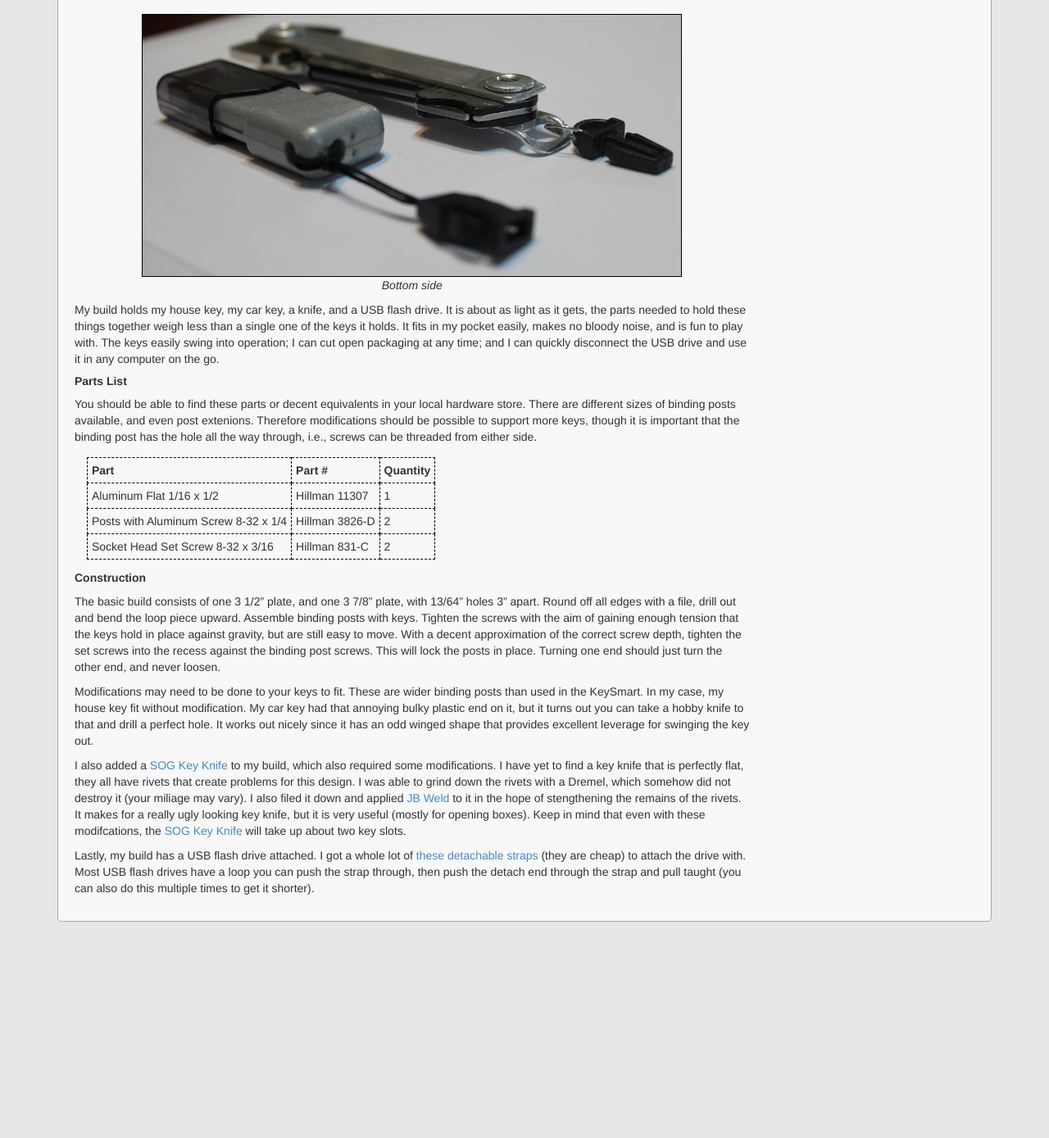
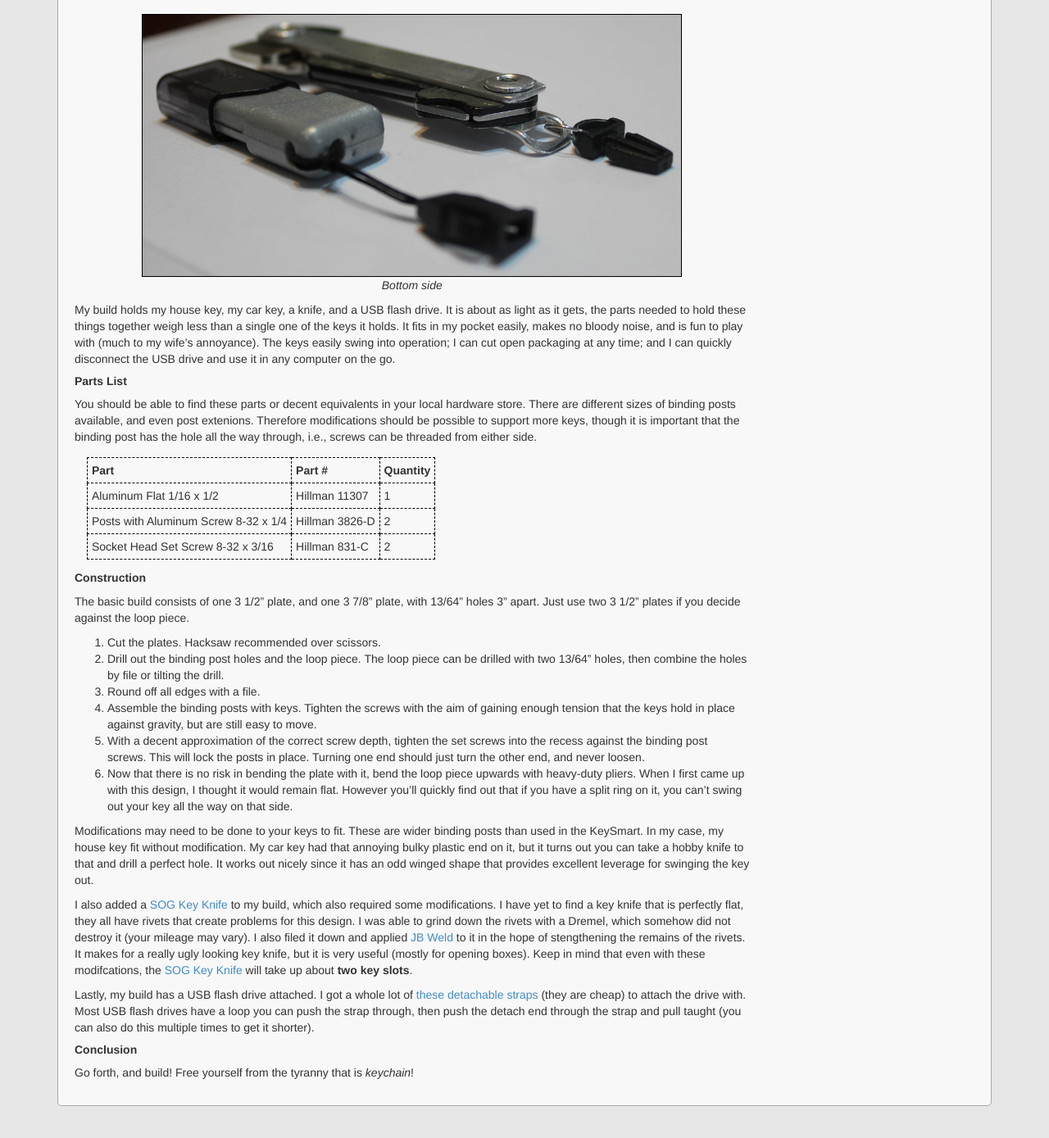
Before and after one commit to kcghost/kcghost.github.io, a Jekyll site: the page built from _posts/2016-03-18-key-holder.md, in a window 1280 px wide and 1400 px high, scrolled down 700 px. Shown: the top 1389 px of the window at 82% size. Built offline with Jekyll 4.4.1, drawn with Linux system fonts in a browser that asks for light colours; before the commit the page ends 1875 px from its top, so only the background shows below that; some of the changed text lies outside the part shown.

Commit message:
Grammar, spelling, style and content changes to key holder post.

```diff
--- a/_posts/2016-03-18-key-holder.md
+++ b/_posts/2016-03-18-key-holder.md
@@ -18,7 +18,7 @@ So I made my own. Better, Cheaper, Stronger. I have been using it for over 6 mon
 ![Key Holder Bottom](/assets/img/key_holder_bottom.jpg)
 [Bottom side](type=caption)
 
-My build holds my house key, my car key, a knife, and a USB flash drive. It is about as light as it gets, the parts needed to hold these things together weigh less than a single one of the keys it holds. It fits in my pocket easily, makes no bloody noise, and is fun to play with. The keys easily swing into operation; I can cut open packaging at any time; and I can quickly disconnect the USB drive and use it in any computer on the go.
+My build holds my house key, my car key, a knife, and a USB flash drive. It is about as light as it gets, the parts needed to hold these things together weigh less than a single one of the keys it holds. It fits in my pocket easily, makes no bloody noise, and is fun to play with (much to my wife's annoyance). The keys easily swing into operation; I can cut open packaging at any time; and I can quickly disconnect the USB drive and use it in any computer on the go.
 
 ##### Parts List #####
 
@@ -35,16 +35,25 @@ Therefore modifications should be possible to support more keys, though it is im
 ##### Construction #####
 
 The basic build consists of one 3 1/2" plate, and one 3 7/8" plate, with 13/64" holes 3" apart.
-Round off all edges with a file, drill out and bend the loop piece upward.
-Assemble binding posts with keys. Tighten the screws with the aim of gaining enough tension that the keys hold in place against gravity, but are still easy to move.
-With a decent approximation of the correct screw depth, tighten the set screws into the recess against the binding post screws.
+Just use two 3 1/2" plates if you decide against the loop piece.
+
+1. Cut the plates. Hacksaw recommended over scissors.
+2. Drill out the binding post holes and the loop piece. The loop piece can be drilled with two 13/64" holes, then combine the holes by file or tilting the drill.
+3. Round off all edges with a file.
+4. Assemble the binding posts with keys. Tighten the screws with the aim of gaining enough tension that the keys hold in place against gravity, but are still easy to move.
+5. With a decent approximation of the correct screw depth, tighten the set screws into the recess against the binding post screws.
 This will lock the posts in place. Turning one end should just turn the other end, and never loosen.
+6. Now that there is no risk in bending the plate with it, bend the loop piece upwards with heavy-duty pliers. When I first came up with this design, I thought it would remain flat. However you'll quickly find out that if you have a split ring on it, you can't swing out your key all the way on that side.
 
 Modifications may need to be done to your keys to fit. These are wider binding posts than used in the KeySmart.
 In my case, my house key fit without modification. My car key had that annoying bulky plastic end on it, but it turns out you can take a hobby knife to that and drill a perfect hole.
 It works out nicely since it has an odd winged shape that provides excellent leverage for swinging the key out.
 
 I also added a [SOG Key Knife](http://www.sogknives.com/key-knife.html) to my build, which also required some modifications.
-I have yet to find a key knife that is perfectly flat, they all have rivets that create problems for this design. I was able to grind down the rivets with a Dremel, which somehow did not destroy it (your miliage may vary). I also filed it down and applied [JB Weld](http://www.jbweld.com/) to it in the hope of stengthening the remains of the rivets. It makes for a really ugly looking key knife, but it is very useful (mostly for opening boxes). Keep in mind that even with these modifcations, the [SOG Key Knife](http://www.sogknives.com/key-knife.html) will take up about two key slots.
+I have yet to find a key knife that is perfectly flat, they all have rivets that create problems for this design. I was able to grind down the rivets with a Dremel, which somehow did not destroy it (your mileage may vary). I also filed it down and applied [JB Weld](http://www.jbweld.com/) to it in the hope of stengthening the remains of the rivets. It makes for a really ugly looking key knife, but it is very useful (mostly for opening boxes). Keep in mind that even with these modifcations, the [SOG Key Knife](http://www.sogknives.com/key-knife.html) will take up about **two key slots**.
 
 Lastly, my build has a USB flash drive attached. I got a whole lot of [these detachable straps](http://www.ebay.com/itm/Plastic-Detachable-Lanyard-Wrist-Strap-Lariat-Handy-4-Phone-card-holder-key-ring-/190934909901?pt=LH_DefaultDomain_0&var=&hash=item2c749b83cd) (they are cheap) to attach the drive with. Most USB flash drives have a loop you can push the strap through, then push the detach end through the strap and pull taught (you can also do this multiple times to get it shorter).
+
+##### Conclusion #####
+
+Go forth, and build! Free yourself from the tyranny that is *keychain*!
```
Also changed, not shown: other parts of _posts/2016-03-18-key-holder.md (+3 -3 lines).
